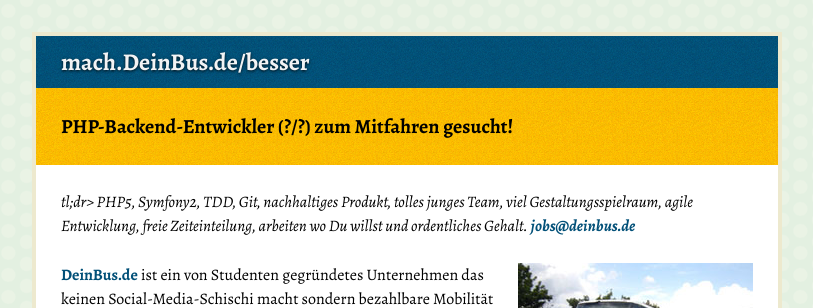
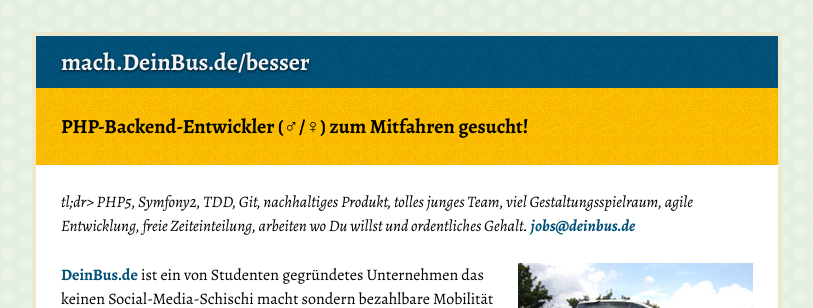
Before and after one commit to DeinBus/deinbus.github.io, a Jekyll site: the page built from besser/index.md, in a window 1280 px wide. Shown: the top 308 px of the page, without its empty margins (233-1046 px from the left). Built offline with Jekyll 4.4.1, drawn with Linux system fonts in a browser that asks for light colours.

```diff
--- a/besser/index.md
+++ b/besser/index.md
@@ -1,12 +1,12 @@
 ---
 layout: default
-title: Mach DeinBus.de besser! – als PHP-Backend-Entwickler (?/?)
+title: Mach DeinBus.de besser! – als PHP-Backend-Entwickler (♂/♀)
 job: PHP-Backend-Entwickler
 ---
 
 # mach.DeinBus.de/besser
 
-## {{ page.job }} (?/?) zum Mitfahren gesucht!
+## {{ page.job }} (♂/♀) zum Mitfahren gesucht!
 
 {% include tldr.md %}
 
```
